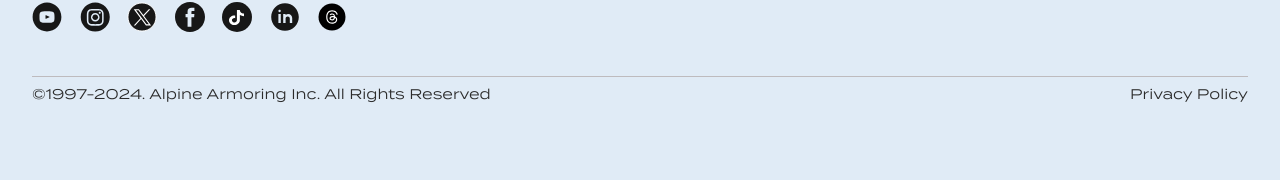
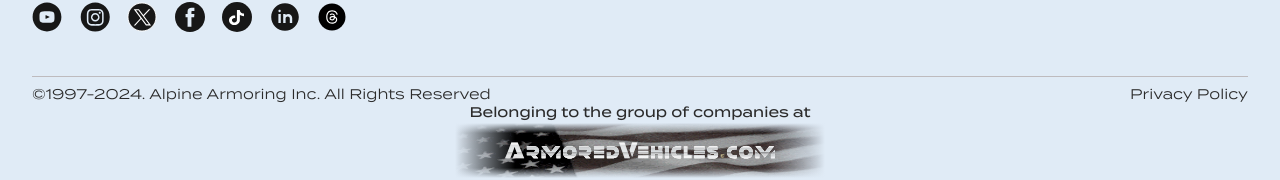
Before and after one commit to alpine-armoring/alpine-rentals, a Next.js app: page / in a window 1280 px wide. Shown: the part 1685-1865 px from the top of the page. Before the commit the page ends 1844 px from the top, so only its background shows below. Built offline with nearby package versions, Linux system fonts and the light colour scheme; no server answers.

Commit message:
footerFlag

```diff
--- a/components/global/footer/Footer.module.scss
+++ b/components/global/footer/Footer.module.scss
@@ -1,7 +1,7 @@
 .footer {
   position: relative;
   padding-top: rem(64);
-  padding-bottom: rem(32);
+  padding-bottom: rem(16);
   z-index: 3;
   background: var(--color-background);
   font-size: rem(14);
@@ -9,8 +9,13 @@
   @include breakpoint(small) {
     z-index: 3;
   }
+
   @include breakpoint(large) {
-    padding-bottom: rem(40);
+    padding-bottom: rem(16);
+  }
+
+  @media (min-width: 1280px) and (max-width: 1379px){
+    padding-bottom: 5rem;
   }
 
   &_top {
@@ -199,7 +204,7 @@
       display: flex;
       align-items: center;
       justify-content: space-between;
-      padding-bottom: rem(16);
+      padding-bottom: 0;
       padding-top: rem(8);
     }
 
@@ -283,6 +288,108 @@
       }
     }
   }
+
+  &_flag {
+    position: relative;
+    display: inline-block;
+    margin-top: 30px;
+    color: white;
+    font-weight: var(--font-medium);
+    width: 100%;
+    max-width: 370px;
+
+    @include breakpoint(large) {
+      position: absolute;
+      left: 0;
+      right: 0;
+      margin: auto;
+      width: 370px;
+      bottom: 5px;
+      margin-top: 0;
+    }
+    @media (min-width: 1380px) {
+      bottom: 20px;
+    }
+
+    &:before,
+    &:after {
+      position: absolute;
+      content: '';
+      left: 0;
+      width: 60px;
+      top: 0;
+      bottom: 0;
+      background: var(--color-background);
+      background: linear-gradient(
+        90deg,
+        rgba(224, 235, 246, 1) 0%,
+        rgba(224, 235, 246, 0) 100%
+      );
+      z-index: 1;
+    }
+
+    &:after {
+      right: 0;
+      left: auto;
+      background: linear-gradient(
+        -90deg,
+        rgba(224, 235, 246, 1) 0%,
+        rgba(224, 235, 246, 0) 100%
+      );
+    }
+
+    &_title {
+      position: absolute;
+      top: -20px;
+      text-align: center;
+      left: 0;
+      right: 0;
+      color: var(--color-secondary);
+    }
+
+    &_wrap {
+      display: block;
+      position: relative;
+      z-index: 1;
+      padding: 15px 10px;
+      font-size: 16px;
+      text-shadow:
+        2px 2px 4px #000000,
+        4px 4px 8px #000000;
+
+      &:before,
+      &:after {
+        position: absolute;
+        content: '';
+        left: 0;
+        right: 0;
+        width: 100%;
+        height: 10px;
+        top: 0;
+        background: var(--color-background);
+        background: linear-gradient(
+          180deg,
+          rgba(224, 235, 246, 1) 0%,
+          rgba(224, 235, 246, 0) 100%
+        );
+        z-index: 1;
+      }
+
+      &:after {
+        bottom: 0;
+        top: auto;
+        background: linear-gradient(
+          0,
+          rgba(224, 235, 246, 1) 0%,
+          rgba(224, 235, 246, 0) 100%
+        );
+      }
+
+      img {
+        margin: auto;
+      }
+    }
+  }
 }
 .footer_inner {
   .footer_top {
--- a/components/global/footer/Footer.tsx
+++ b/components/global/footer/Footer.tsx
@@ -11,6 +11,7 @@ import MapIcon from 'components/icons/Map';
 import PhoneIcon from 'components/icons/Phone';
 import MailIcon from 'components/icons/Mail';
 import Link from 'next/link';
+import Image from 'next/image';
 
 const Footer = () => {
   const links = [
@@ -186,6 +187,30 @@ const Footer = () => {
           <p className={`${styles.footer_bottom_copy}`}>
             ©1997-2024. Alpine Armoring Inc. <span>All Rights Reserved</span>
           </p>
+
+          <div className={`${styles.footer_flag}`}>
+            <p className={`${styles.footer_flag_title}`}>
+              Belonging to the group of companies at
+            </p>
+            <Image
+              src="/assets/footer-american-flag.gif"
+              alt="armored vehicles"
+              fill
+              unoptimized
+            />
+            <Link
+              href="https://armoredvehicles.com"
+              target="_blank"
+              className={`${styles.footer_flag_wrap}`}
+            >
+              <Image
+                src="/assets/armoredVehicles.svg"
+                alt="armoredVehicles.com logo"
+                width={350}
+                height={24}
+              />
+            </Link>
+          </div>
         </div>
       </div>
     </footer>
```
Also changed, not shown: public/assets/armoredVehicles.svg (added), public/assets/footer-american-flag.gif (added).
